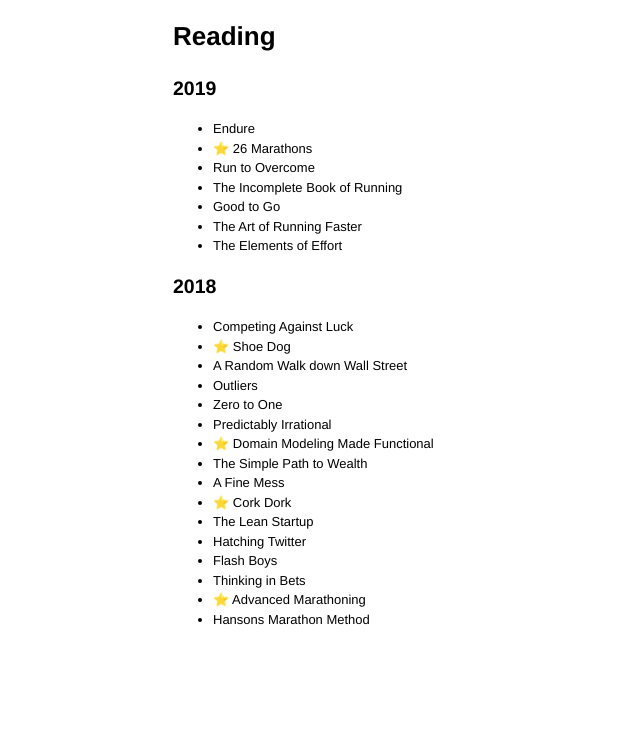
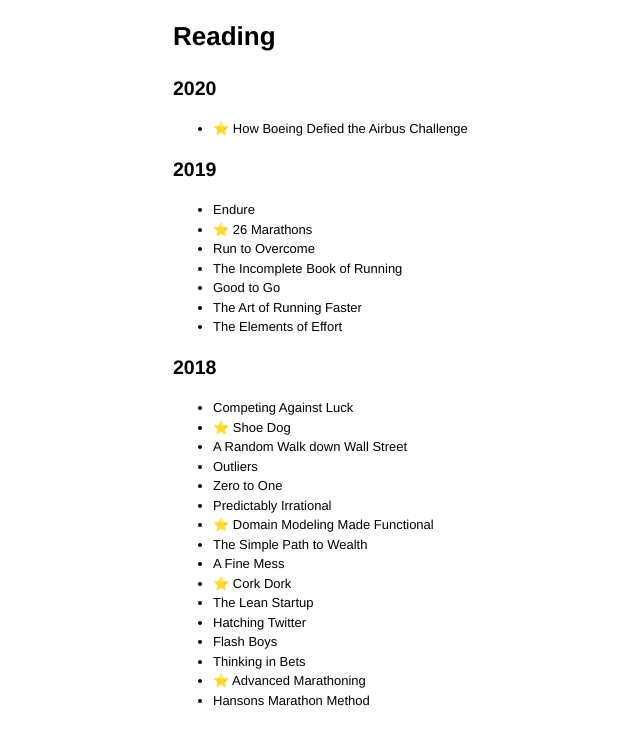
Before and after one commit to denis/denis.github.com, a Jekyll site: the page built from reading.md, in a window 1280 px wide. Shown: the top 745 px of the page, without its empty margins (67-707 px from the left). Built offline with Jekyll 4.4.1, drawn with Linux system fonts in a browser that asks for light colours; comment, search, counter and statistics services are not loaded.

Commit message:
Update reading

```diff
--- a/reading.md
+++ b/reading.md
@@ -5,6 +5,10 @@
 ---
 
 # {{ page.title }}
+
+## 2020
+
+- ⭐️ How Boeing Defied the Airbus Challenge
 
 ## 2019
 
```
